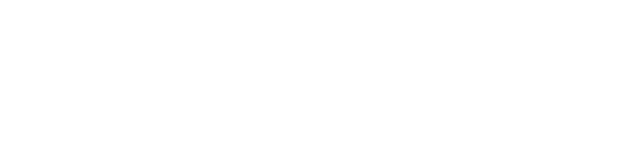
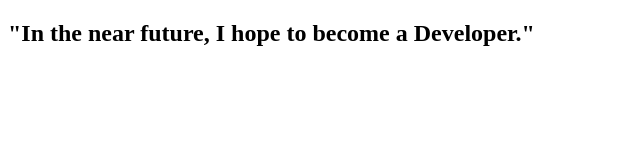
Before and after one commit to juthiosd/assaigment-one, a plain HTML site: page index.html in a window 1280 px wide. Shown: the whole page, without its empty margins (0-640 px from the left). Drawn offline with Linux system fonts and the light colour scheme.

Commit message:
added an styles\style.css

```diff
--- a/index.html
+++ b/index.html
@@ -7,6 +7,13 @@
 </head>
 <body>
     <heder>
+        <nav>
+            <h1>"In the near future, I hope to become a Developer."</h1>
+
+
+
+
+        </nav>
 
     </heder>
     <main>
```
Also changed, not shown: styles/style.css (added).
